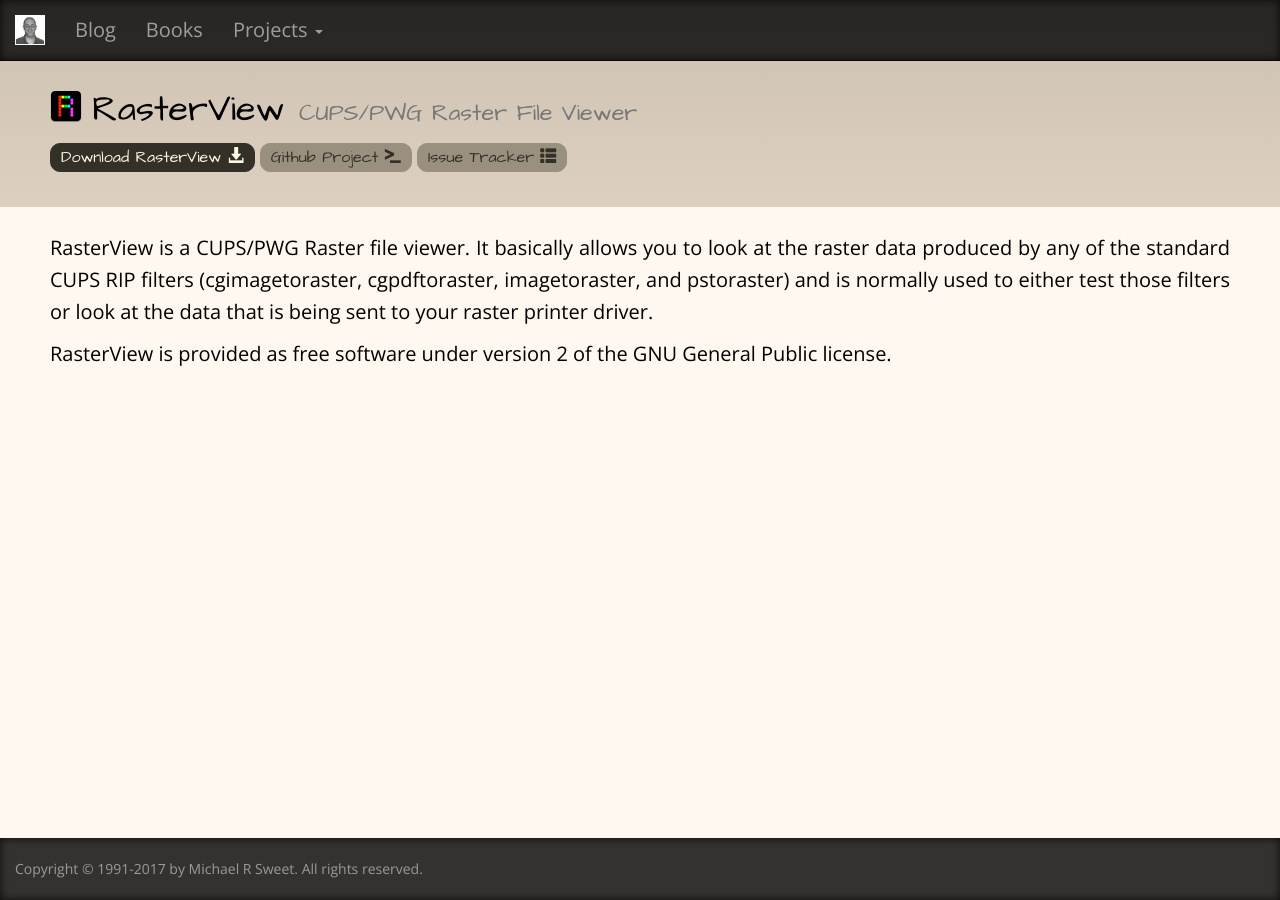
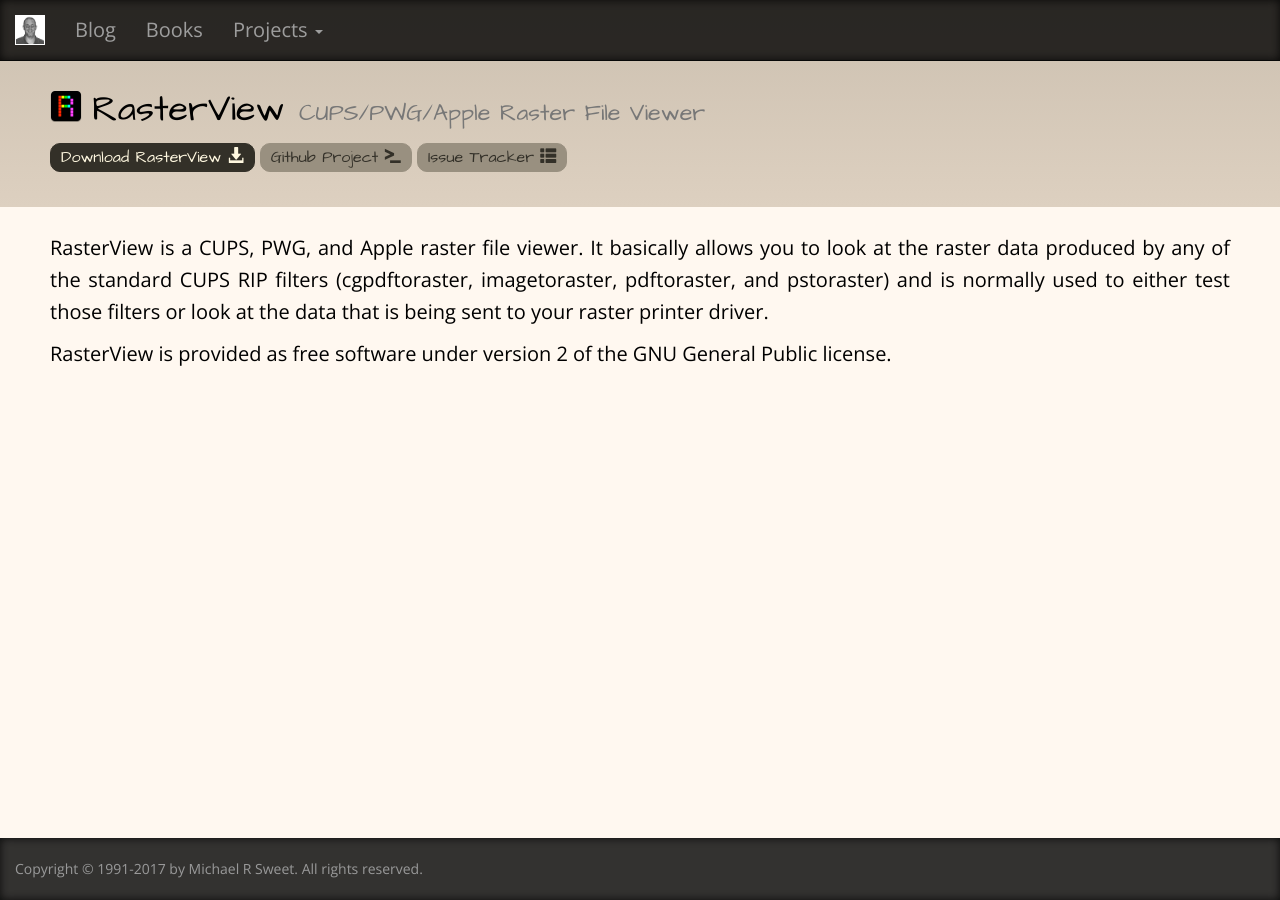
Before and after one commit to michaelrsweet/michaelrsweet.github.com, a Jekyll site: the page built from rasterview/index.html, in a window 1280 px wide. Built offline with Jekyll 4.4.1, drawn with Linux system fonts in a browser that asks for light colours.

Commit message:
Add announcement for RasterView 1.5.

```diff
--- a/rasterview/index.html
+++ b/rasterview/index.html
@@ -6,7 +6,7 @@
 <div class="container-fluid container-header">
   <div class="row">
     <div class="col-sm-12">
-      <h1><img class="logo" src="rasterview-128.png">RasterView <small>CUPS/PWG Raster File Viewer</small></h1>
+      <h1><img class="logo" src="rasterview-128.png">RasterView <small>CUPS/PWG/Apple Raster File Viewer</small></h1>
       <p><a class="btn btn-primary" href="https://github.com/michaelrsweet/rasterview/releases">Download RasterView <span class="glyphicon glyphicon-download-alt" aria-hidden="true"></span></a>
       <a class="btn btn-normal" href="https://github.com/michaelrsweet/rasterview">Github Project <span class="glyphicon glyphicon-console" aria-hidden="true"></span></a>
       <a class="btn btn-normal" href="https://github.com/michaelrsweet/rasterview/issues">Issue Tracker <span class="glyphicon glyphicon-th-list" aria-hidden="true"></span></a></p>
@@ -16,7 +16,7 @@
 <div class="container-fluid">
   <div class="row">
     <div class="col-sm-12 col-md-12">
-      <p class="justify">RasterView is a CUPS/PWG Raster file viewer. It basically allows you to look at the raster data produced by any of the standard CUPS RIP filters (cgimagetoraster, cgpdftoraster, imagetoraster, and pstoraster) and is normally used to either test those filters or look at the data that is being sent to your raster printer driver.</p>
+      <p class="justify">RasterView is a CUPS, PWG, and Apple raster file viewer. It basically allows you to look at the raster data produced by any of the standard CUPS RIP filters (cgpdftoraster, imagetoraster, pdftoraster, and pstoraster) and is normally used to either test those filters or look at the data that is being sent to your raster printer driver.</p>
       <p class="justify">RasterView is provided as free software under version 2 of the GNU General Public license.</p>
     </div>
   </div>
```
Also changed, not shown: _posts/2017-03-22-rasterview-1.5.md (added, +8 -0 lines).
